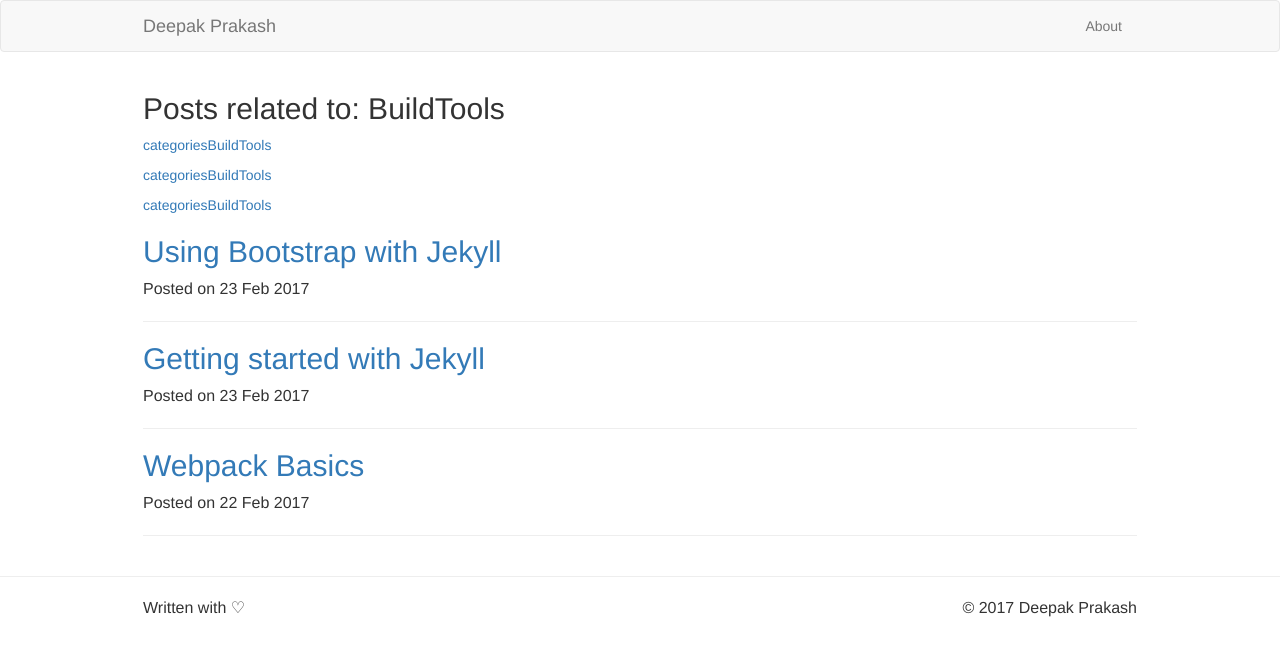
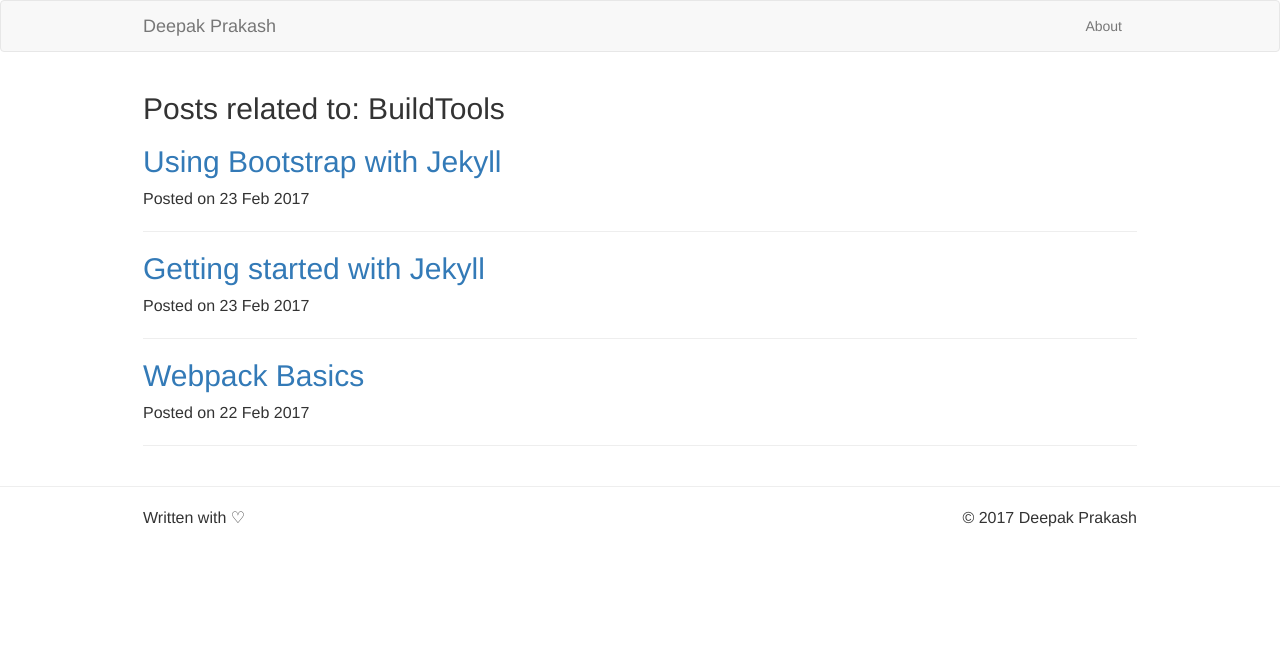
Before and after one commit to deepak6sp/deepak6sp.github.io, a Jekyll site: the page built from categories/buildtools.html, in a window 1280 px wide. Shown: the top 656 px of the page. Built offline with Jekyll 4.4.1, drawn with Linux system fonts in a browser that asks for light colours; nearby versions of some CDN libraries.

Commit message:
categories modified

```diff
--- a/_layouts/category.html
+++ b/_layouts/category.html
@@ -2,19 +2,6 @@
 layout: default
 ---
 <h2>Posts related to: {{ page.category }}</h2>
-
-{% for category in site.categories[page.category] %}
-  <a>{{ category | first }}</a>
-  <ul>
-      {% for posts in category %}
-          {% for post in posts %}
-              {% if post.url %}
-                  <li><a href="{{ post.url }}">{{ post.title }}</a></li>
-              {% endif %}
-          {% endfor %}
-      {% endfor %}
-  </ul>
-{% endfor %}
 
 {% assign posts = site.categories[page.category] %}
 {% for post in posts %}
--- a/index.html
+++ b/index.html
@@ -23,6 +23,7 @@ title: Deepak Prakash
   <div class="col-sm-3 col-md-2">
     <h3>Categories</h3>
     {% for category in site.categories %}
-        <a href="/categories/{{ category[0] }}.html">{{ category[0] | capitalize }}</a><br />
+      {% assign each_category = category[0] | downcase %}
+      <a href="/categories/{{ each_category }}.html">{{ category[0] | capitalize }}</a><br />
     {% endfor %}
   </div>
```
